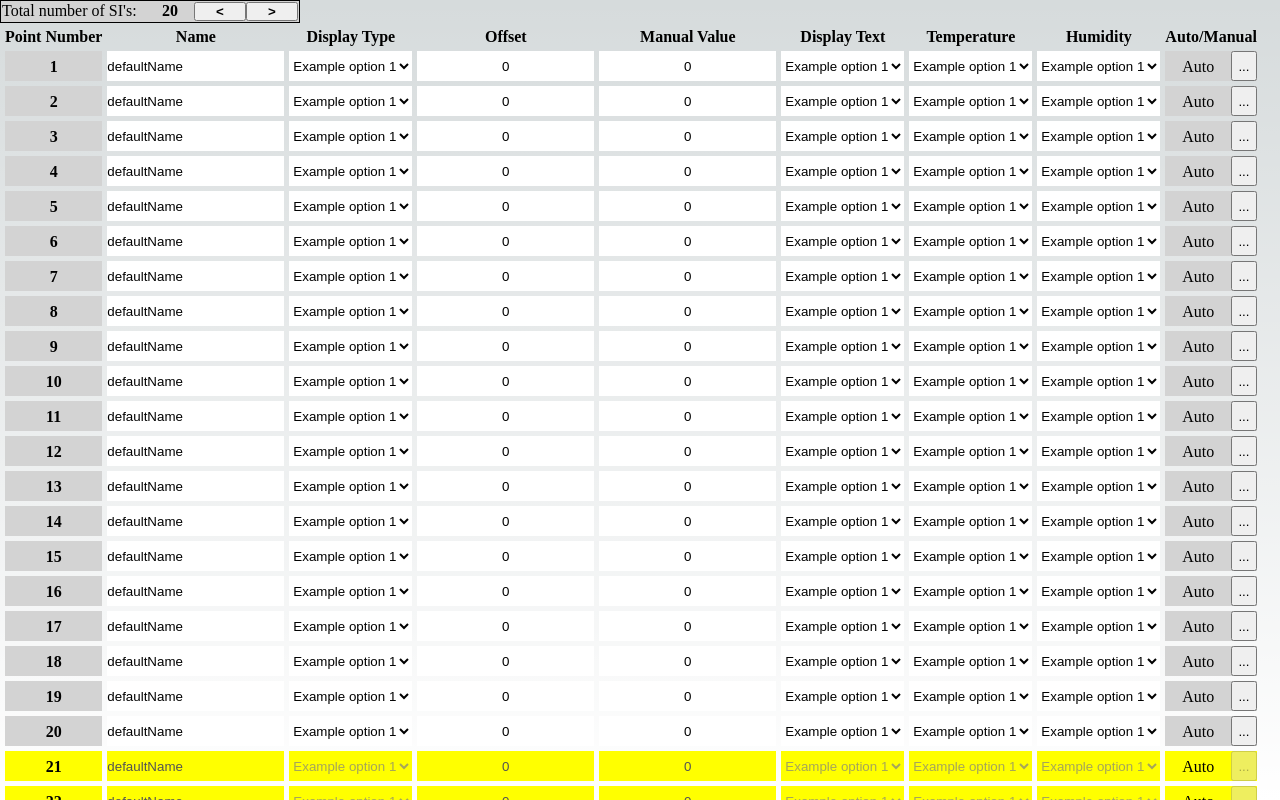
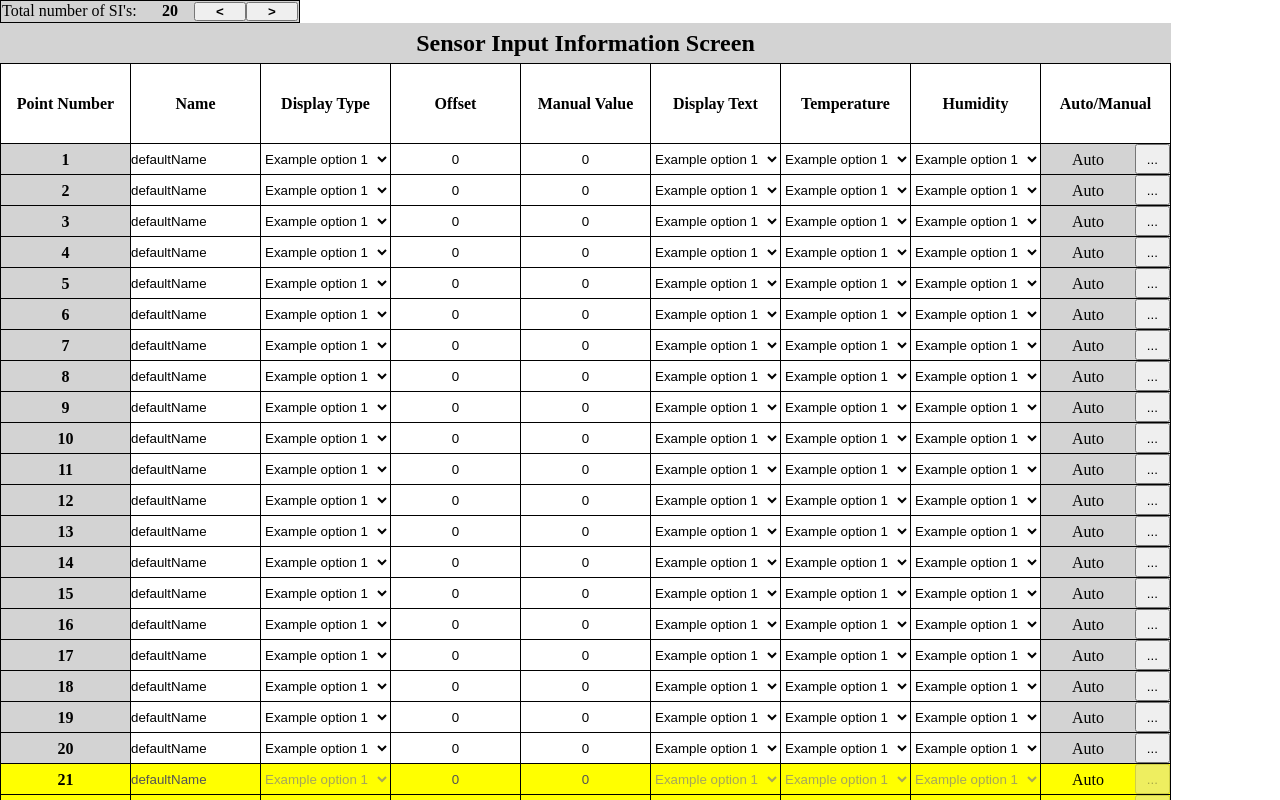
Before and after one commit to KantKontrol/mcs-assessment, a Next.js app in the folder web-dev-assessment/: page / in a window 1280 px wide. Built offline with nearby package versions, Linux system fonts and the light colour scheme.

Commit message:
chore: updated table style and global style

```diff
--- a/web-dev-assessment/src/components/Table/index.jsx
+++ b/web-dev-assessment/src/components/Table/index.jsx
@@ -3,6 +3,19 @@ import React from "react";
 const Table = ({ headers, ...props }) => {
   return (
     <table style={{ borderSpacing: "5px 5px" }}>
+      <caption style={{ backgroundColor: "lightgray", height: "40px" }}>
+        <div
+          style={{
+            width: "100%",
+            height: "100%",
+            display: "flex",
+            alignItems: "center",
+            justifyContent: "center",
+          }}
+        >
+          <h2>Sensor Input Information Screen</h2>
+        </div>
+      </caption>
       <thead>
         <tr>
           {headers.map((header) => (
--- a/web-dev-assessment/src/styles/globals.css
+++ b/web-dev-assessment/src/styles/globals.css
@@ -1,78 +1,3 @@
-:root {
-  --max-width: 1100px;
-  --border-radius: 12px;
-  --font-mono: ui-monospace, Menlo, Monaco, 'Cascadia Mono', 'Segoe UI Mono',
-    'Roboto Mono', 'Oxygen Mono', 'Ubuntu Monospace', 'Source Code Pro',
-    'Fira Mono', 'Droid Sans Mono', 'Courier New', monospace;
-
-  --foreground-rgb: 0, 0, 0;
-  --background-start-rgb: 214, 219, 220;
-  --background-end-rgb: 255, 255, 255;
-
-  --primary-glow: conic-gradient(
-    from 180deg at 50% 50%,
-    #16abff33 0deg,
-    #0885ff33 55deg,
-    #54d6ff33 120deg,
-    #0071ff33 160deg,
-    transparent 360deg
-  );
-  --secondary-glow: radial-gradient(
-    rgba(255, 255, 255, 1),
-    rgba(255, 255, 255, 0)
-  );
-
-  --tile-start-rgb: 239, 245, 249;
-  --tile-end-rgb: 228, 232, 233;
-  --tile-border: conic-gradient(
-    #00000080,
-    #00000040,
-    #00000030,
-    #00000020,
-    #00000010,
-    #00000010,
-    #00000080
-  );
-
-  --callout-rgb: 238, 240, 241;
-  --callout-border-rgb: 172, 175, 176;
-  --card-rgb: 180, 185, 188;
-  --card-border-rgb: 131, 134, 135;
-}
-
-@media (prefers-color-scheme: dark) {
-  :root {
-    --foreground-rgb: 255, 255, 255;
-    --background-start-rgb: 0, 0, 0;
-    --background-end-rgb: 0, 0, 0;
-
-    --primary-glow: radial-gradient(rgba(1, 65, 255, 0.4), rgba(1, 65, 255, 0));
-    --secondary-glow: linear-gradient(
-      to bottom right,
-      rgba(1, 65, 255, 0),
-      rgba(1, 65, 255, 0),
-      rgba(1, 65, 255, 0.3)
-    );
-
-    --tile-start-rgb: 2, 13, 46;
-    --tile-end-rgb: 2, 5, 19;
-    --tile-border: conic-gradient(
-      #ffffff80,
-      #ffffff40,
-      #ffffff30,
-      #ffffff20,
-      #ffffff10,
-      #ffffff10,
-      #ffffff80
-    );
-
-    --callout-rgb: 20, 20, 20;
-    --callout-border-rgb: 108, 108, 108;
-    --card-rgb: 100, 100, 100;
-    --card-border-rgb: 200, 200, 200;
-  }
-}
-
 * {
   box-sizing: border-box;
   padding: 0;
@@ -85,23 +10,26 @@ body {
   overflow-x: hidden;
 }
 
-body {
-  color: rgb(var(--foreground-rgb));
-  background: linear-gradient(
-      to bottom,
-      transparent,
-      rgb(var(--background-end-rgb))
-    )
-    rgb(var(--background-start-rgb));
-}
-
 a {
   color: inherit;
   text-decoration: none;
 }
 
-@media (prefers-color-scheme: dark) {
-  html {
-    color-scheme: dark;
-  }
+table,
+th,
+td {
+  border: 1px solid;
 }
+
+table {
+  border-collapse: collapse;
+}
+
+th {
+  height: 80px;
+}
+
+td {
+  width: 130px;
+  height: 20px;
+}
```
